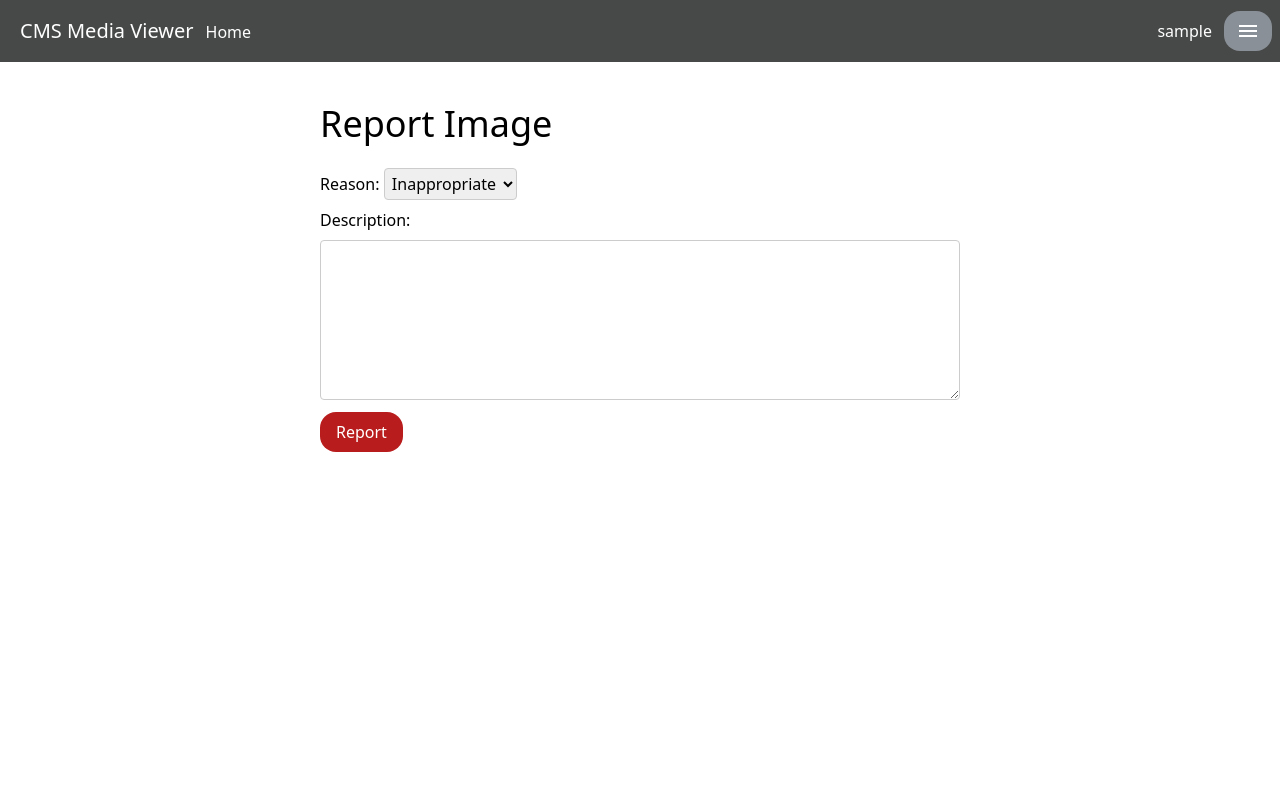
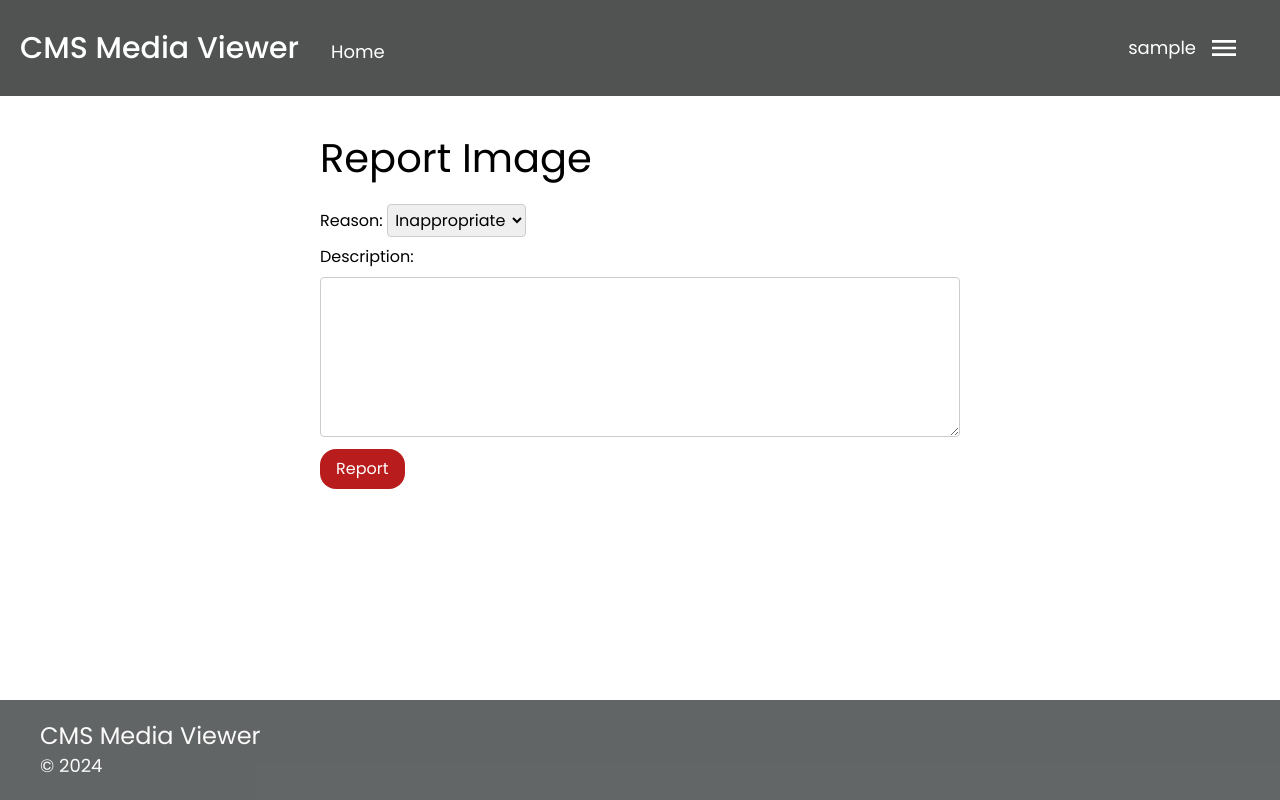
Before and after one commit to ErikPeter2000/photo_viewer, a Django app: page /albums/1/images/1/report in a window 1280 px wide. Run offline with Django 5.2, Linux system fonts and the light colour scheme; the visitor is signed in with stand-in values (Sample User, id 1); parts of the project's set-up code (start-up, migrations or seed data) failed here and were passed over.

Commit message:
Styling changes.

```diff
--- a/photo_viewer/photo_viewer/static/css/styles.css
+++ b/photo_viewer/photo_viewer/static/css/styles.css
@@ -558,6 +558,11 @@ video {
   width: 100%;
 }
 
+html {
+  font-family: "Poppins", sans-serif;
+  scroll-behavior: smooth;
+}
+
 form {
   margin: 0;
 }
@@ -607,6 +612,10 @@ form {
   max-height: 75vh;
 }
 
+.max-w-80rem {
+  max-width: 80rem;
+}
+
 .center-panel {
   max-width: 50vw;
   margin: auto;
@@ -614,8 +623,14 @@ form {
 
 .section-title {
   margin: 1rem 0.5em 1rem 0;
-  font-size: 2.25rem;
-  line-height: 2.5rem;
+  font-size: 2.5rem;
+  line-height: 2.75rem;
+}
+
+.subsection-title {
+  margin: 1.5rem 0.5em 0.5rem 0;
+  font-size: 1.5rem;
+  line-height: 1.75rem;
 }
 
 li {
@@ -639,8 +654,26 @@ input[type="file"] {
   display: none;
 }
 
-a:hover {
-  text-decoration: underline;
+a img {
+  transition: filter 0.3s;
+}
+
+a img:hover {
+  filter: brightness(105%);
+}
+
+.link{
+  transition: filter 0.3s;
+}
+
+.link.dark:hover {
+  filter: brightness(120%);
+  cursor: pointer;
+}
+
+.link:hover {
+  filter: brightness(80%);
+  cursor: pointer;
 }
 
 textarea {
@@ -711,37 +744,37 @@ select {
   margin: 0px;
 }
 
+.m-auto {
+  margin: auto;
+}
+
 .mx-3 {
   margin-left: 0.75rem;
   margin-right: 0.75rem;
-}
-
-.mb-1 {
-  margin-bottom: 0.25rem;
 }
 
 .mb-2 {
   margin-bottom: 0.5rem;
 }
 
+.mb-24 {
+  margin-bottom: 6rem;
+}
+
 .mb-5 {
   margin-bottom: 1.25rem;
 }
 
-.ms-3 {
-  margin-inline-start: 0.75rem;
+.ms-5 {
+  margin-inline-start: 1.25rem;
 }
 
-.mt-20 {
-  margin-top: 5rem;
+.mt-28 {
+  margin-top: 7rem;
 }
 
 .mt-3 {
   margin-top: 0.75rem;
-}
-
-.mt-5 {
-  margin-top: 1.25rem;
 }
 
 .box-border {
@@ -760,8 +793,32 @@ select {
   display: grid;
 }
 
+.h-24 {
+  height: 6rem;
+}
+
+.h-full {
+  height: 100%;
+}
+
+.h-10 {
+  height: 2.5rem;
+}
+
 .h-20 {
   height: 5rem;
+}
+
+.h-8 {
+  height: 2rem;
+}
+
+.min-h-20 {
+  min-height: 5rem;
+}
+
+.min-h-screen {
+  min-height: 100vh;
 }
 
 .w-fit {
@@ -773,8 +830,16 @@ select {
   width: 100%;
 }
 
+.flex-1 {
+  flex: 1 1 0%;
+}
+
 .flex-row {
   flex-direction: row;
+}
+
+.flex-col {
+  flex-direction: column;
 }
 
 .items-center {
@@ -801,9 +866,28 @@ select {
   gap: 0.75rem;
 }
 
+.gap-4 {
+  gap: 1rem;
+}
+
+.whitespace-nowrap {
+  white-space: nowrap;
+}
+
+.rounded-lg {
+  border-radius: 0.5rem;
+}
+
+.rounded-sm {
+  border-radius: 0.125rem;
+}
+
 .bg-banner-background {
-  --tw-bg-opacity: 1;
-  background-color: rgb(71 73 73 / var(--tw-bg-opacity));
+  background-color: #474949f0;
+}
+
+.bg-footer-background {
+  background-color: #595C5CF0;
 }
 
 .bg-green-600 {
@@ -823,8 +907,16 @@ select {
   padding: 0.25rem;
 }
 
+.p-10 {
+  padding: 2.5rem;
+}
+
 .p-2 {
   padding: 0.5rem;
+}
+
+.p-5 {
+  padding: 1.25rem;
 }
 
 .px-3 {
@@ -837,8 +929,37 @@ select {
   padding-bottom: 0.5rem;
 }
 
+.px-10 {
+  padding-left: 2.5rem;
+  padding-right: 2.5rem;
+}
+
 .ps-2 {
   padding-inline-start: 0.5rem;
+}
+
+.pe-5 {
+  padding-inline-end: 1.25rem;
+}
+
+.ps-10 {
+  padding-inline-start: 2.5rem;
+}
+
+.pt-10 {
+  padding-top: 2.5rem;
+}
+
+.pe-10 {
+  padding-inline-end: 2.5rem;
+}
+
+.pb-5 {
+  padding-bottom: 1.25rem;
+}
+
+.pt-5 {
+  padding-top: 1.25rem;
 }
 
 .text-2xl {
@@ -846,14 +967,28 @@ select {
   line-height: 2rem;
 }
 
-.text-xl {
-  font-size: 1.25rem;
+.text-3xl {
+  font-size: 1.875rem;
+  line-height: 2.25rem;
+}
+
+.text-lg {
+  font-size: 1.125rem;
   line-height: 1.75rem;
+}
+
+.font-medium {
+  font-weight: 500;
 }
 
 .text-banner-text {
   --tw-text-opacity: 1;
   color: rgb(255 255 255 / var(--tw-text-opacity));
+}
+
+.text-footer-text {
+  --tw-text-opacity: 1;
+  color: rgb(250 250 250 / var(--tw-text-opacity));
 }
 
 .text-image-toolbar-text {
@@ -865,6 +1000,12 @@ select {
   --tw-shadow: 0 1px 2px 0 rgb(0 0 0 / 0.05);
   --tw-shadow-colored: 0 1px 2px 0 var(--tw-shadow-color);
   box-shadow: var(--tw-ring-offset-shadow, 0 0 #0000), var(--tw-ring-shadow, 0 0 #0000), var(--tw-shadow);
+}
+
+.backdrop-blur-xl {
+  --tw-backdrop-blur: blur(24px);
+  -webkit-backdrop-filter: var(--tw-backdrop-blur) var(--tw-backdrop-brightness) var(--tw-backdrop-contrast) var(--tw-backdrop-grayscale) var(--tw-backdrop-hue-rotate) var(--tw-backdrop-invert) var(--tw-backdrop-opacity) var(--tw-backdrop-saturate) var(--tw-backdrop-sepia);
+  backdrop-filter: var(--tw-backdrop-blur) var(--tw-backdrop-brightness) var(--tw-backdrop-contrast) var(--tw-backdrop-grayscale) var(--tw-backdrop-hue-rotate) var(--tw-backdrop-invert) var(--tw-backdrop-opacity) var(--tw-backdrop-saturate) var(--tw-backdrop-sepia);
 }
 
 .transition-opacity {
@@ -896,10 +1037,6 @@ select {
   background-color: rgb(22 101 52 / var(--tw-bg-opacity));
 }
 
-.hover\:underline:hover {
-  text-decoration-line: underline;
-}
-
 .hover\:shadow-darker:hover {
   --tw-shadow: 0 4px 6px -1px rgba(0, 0, 0, 0.5), 0 2px 4px -1px rgba(0, 0, 0, 0.06);
   --tw-shadow-colored: 0 4px 6px -1px var(--tw-shadow-color), 0 2px 4px -1px var(--tw-shadow-color);
--- a/photo_viewer/photo_viewer/storage.py
+++ b/photo_viewer/photo_viewer/storage.py
@@ -26,6 +26,7 @@ def batch_save_images_background(images, album, user):
 
 def try_save_image(image, album, user):
     try:
+        logger.info(f"Saving image: {image.name}")
         preview = create_image_preview(image)
         date_taken = get_image_taken_date(image)
         PhotographerImage.objects.create(
@@ -36,10 +37,10 @@ def try_save_image(image, album, user):
             owner=user,
             preview=preview,
         )
-        logger.info(f"Image uploaded: {image.name}")
+        logger.info(f"Image saved: {image.name}")
         return True
     except Exception as e:
-        logger.error(f"Error uploading image: {e}")
+        logger.error(f"Error saving image: {e}")
         return False
 
 
--- a/photo_viewer/photo_viewer/templates/includes/banner.html
+++ b/photo_viewer/photo_viewer/templates/includes/banner.html
@@ -1,15 +1,15 @@
 {% load static %}
-<div class="w-full m-0 bg-banner-background text-banner-text">
-  <div class="flex flex-row justify-between items-center p-2">
+<div class="w-full m-0 bg-banner-background text-banner-text backdrop-blur-xl h-full">
+  <div class="flex flex-row justify-between items-center p-5 h-full">
     <div class="flex flex-row gap-3 items-baseline">
-      <h1 class="text-xl ms-3">CMS Media Viewer</h1>
-      <a href="{% url 'index' %}" class="hover:underline">Home</a>
+      <h1 class="text-3xl font-medium">CMS Media Viewer</h1>
+      <a href="{% url 'index' %}" class="link ms-5 text-lg">Home</a>
     </div>
     <div class="flex flex-row gap-3 items-center">
-      <h2>{{ user.username }}</h2>
+      <p class="text-lg">{{ user.username }}</p>
       <form action="{% url 'profile' %}" method="post">
         {% csrf_token %}
-        <button type="submit" class="button px-3 py-2"><img src={% static 'svg/menu.svg'%}></img></button>
+        <button type="submit" class="link pe-5"><img class="h-8" src={% static 'svg/menu.svg'%}></img></button>
       </form>
     </div>
   </div>
--- a/photo_viewer/photo_viewer/templates/includes/base.html
+++ b/photo_viewer/photo_viewer/templates/includes/base.html
@@ -1,25 +1,31 @@
 <html>
   <head>
-    <meta charset="utf-8"/>
+    <meta charset="utf-8" />
     <title>
       {% block title %}
         CMS Media Viewer
       {% endblock %}
     </title>
     {% load static %}
-    <link rel="stylesheet" href="{% static 'css/styles.css' %}" />
+    <link rel="preconnect" href="https://fonts.googleapis.com" />
+    <link rel="preconnect" href="https://fonts.gstatic.com" crossorigin />
+    <link href="https://fonts.googleapis.com/css2?family=Poppins:ital,wght@0,100;0,200;0,300;0,400;0,500;0,600;0,700;0,800;0,900;1,100;1,200;1,300;1,400;1,500;1,600;1,700;1,800;1,900&display=swap" rel="stylesheet" />
+    <link rel="stylesheet" href="{% static 'css/styles.css' %}" type="text/css" />
     <script src="https://ajax.googleapis.com/ajax/libs/jquery/3.6.0/jquery.min.js"></script>
   </head>
-  <body>
-    <div class="container">
-      <div class=" fixed top-0 z-50 w-full h-20">
+  <body class="flex flex-col min-h-screen">
+    <div class="container flex-1">
+      <header class="fixed top-0 z-50 w-full h-24">
         {% include 'includes/banner.html' with banner_description=title %}
-      </div>
-      <div class="p-2 mt-20">
+      </header>
+      <div class="p-2 mt-28 mb-24">
         {% block content %}
 
         {% endblock %}
       </div>
     </div>
+    <footer class="footer">
+      {% include 'includes/footer.html' %}
+    </footer>
   </body>
 </html>
--- /dev/null
+++ b/photo_viewer/photo_viewer/templates/includes/footer.html
@@ -0,0 +1,10 @@
+<div class="bg-footer-background text-footer-text">
+    <div class="m-auto ps-10 pe-10 pt-5 pb-5">
+        <div class="grid sd:grid-cols-1 md:grid-cols-3 gap-4">
+            <div class="whitespace-nowrap">
+                <p class="text-2xl">CMS Media Viewer</p>
+                <p class="text-lg">© 2024</p>
+            </div>
+        </div>
+    </div>
+</div>
--- a/photo_viewer/photo_viewer/templates/photo_viewer/index.html
+++ b/photo_viewer/photo_viewer/templates/photo_viewer/index.html
@@ -10,7 +10,7 @@
   <ul class="albums">
     {% for album in latest_album_list %}
       <li class="album">
-        <a href="{% url 'album_detail' album_id=album.id %}">{{ album.name }}</a>
+        <a class="link dark" href="{% url 'album_detail' album_id=album.id %}">{{ album.name }}</a>
       </li>
     {% endfor %}
   </ul>
```
Also changed, not shown: photo_viewer/photo_viewer/settings.py (+6 -2 lines), photo_viewer/photo_viewer/templates/photo_viewer/album_detail.html (+4 -4 lines), tailwind/src/styles.css (+53 -4 lines), tailwind/tailwind.config.js (+7 -1 lines).
